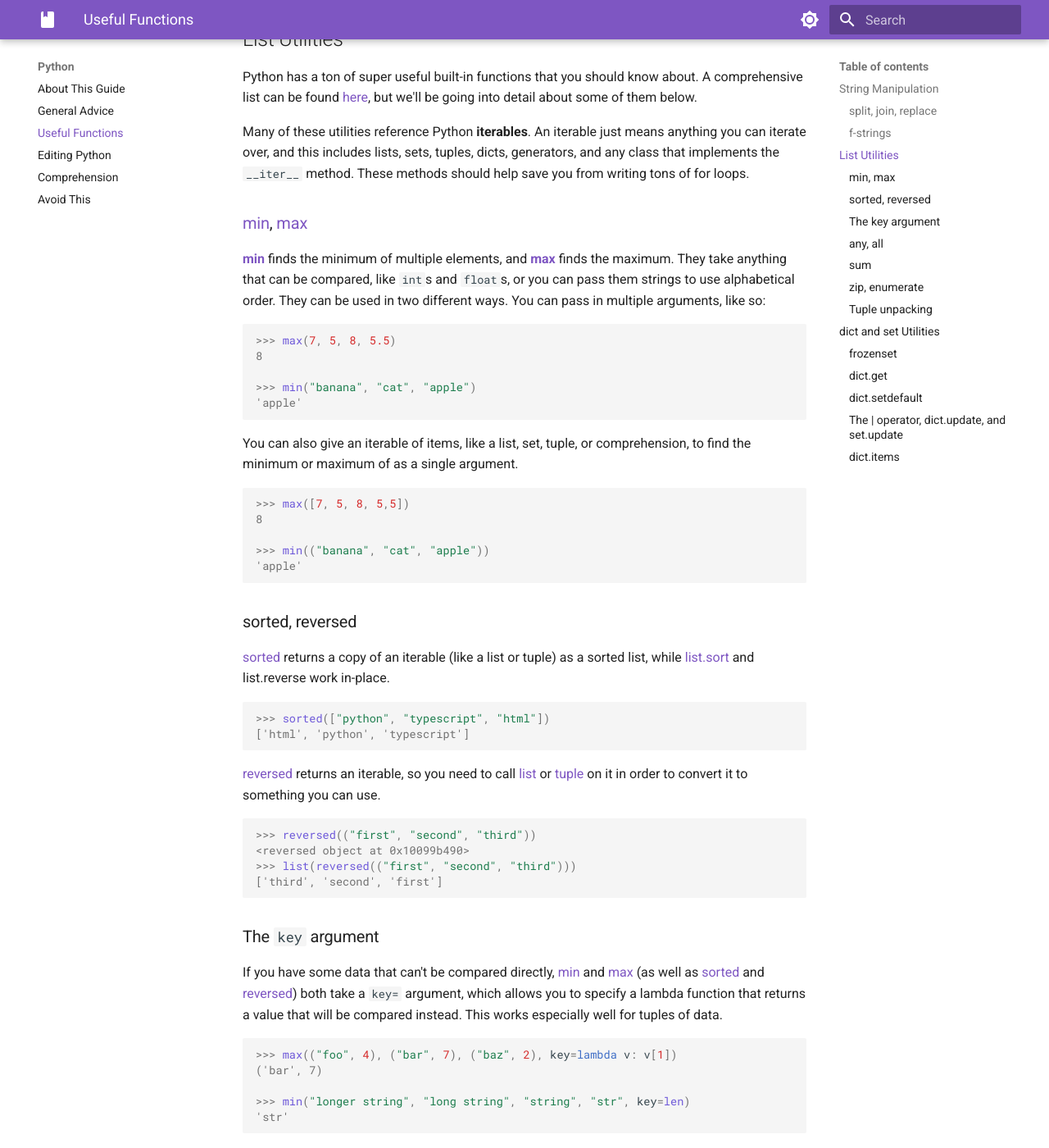
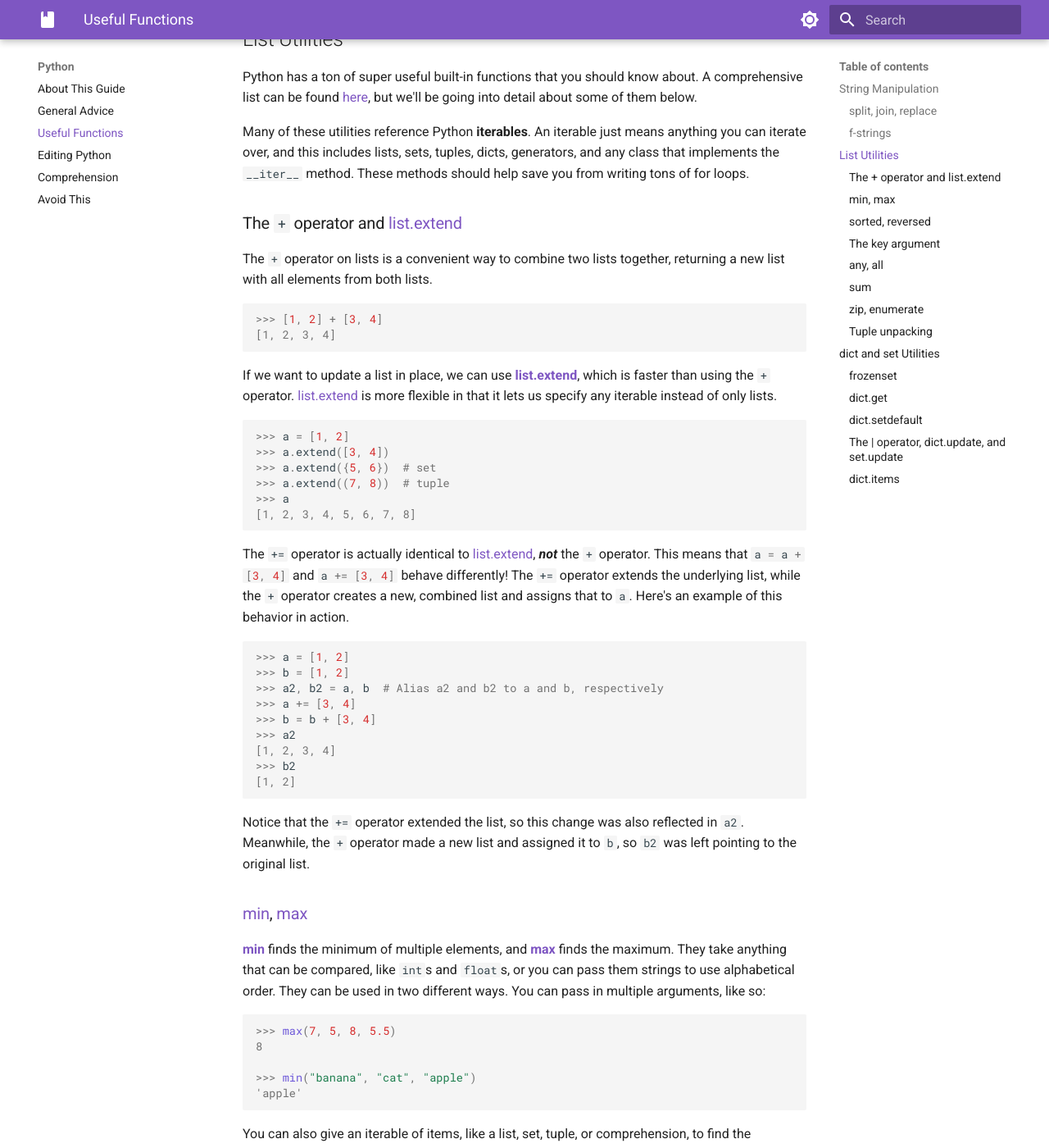
Before and after one commit to camtheman256/pages, an MkDocs documentation site: the page built from docs/python/02_functions.md, in a window 1280 px wide and 1400 px high, scrolled down 1693 px. Shown: the whole window at 82% size. Built offline with MkDocs 1.6.1 and Material for MkDocs 9.7.7, drawn with Linux system fonts in a browser that asks for light colours.

Commit message:
list.extend and +

````diff
--- a/docs/python/02_functions.md
+++ b/docs/python/02_functions.md
@@ -102,6 +102,54 @@ Many of these utilities reference Python **iterables**. An iterable just means
 anything you can iterate over, and this includes lists, sets, tuples, dicts,
 generators, and any class that implements the `__iter__` method. These methods
 should help save you from writing tons of for loops.
+
+### The `+` operator and [list.extend]
+
+The `+` operator on lists is a convenient way to combine two lists together,
+returning a new list with all elements from both lists.
+
+```pycon
+>>> [1, 2] + [3, 4]
+[1, 2, 3, 4]
+```
+
+If we want to update a list in place, we can use **[list.extend]**, which is
+faster than using the `+` operator. [list.extend] is more flexible in that it
+lets us specify any iterable instead of only lists.
+
+```pycon
+>>> a = [1, 2]
+>>> a.extend([3, 4])
+>>> a.extend({5, 6})  # set
+>>> a.extend((7, 8))  # tuple
+>>> a
+[1, 2, 3, 4, 5, 6, 7, 8]
+```
+
+The `+=` operator is actually identical to [list.extend], **_not_** the `+`
+operator. This means that `#!py a = a + [3, 4]` and `#!py a += [3, 4]` behave
+differently! The `+=` operator extends the underlying list, while the `+`
+operator creates a new, combined list and assigns that to `a`. Here's an example
+of this behavior in action.
+
+```pycon
+>>> a = [1, 2]
+>>> b = [1, 2]
+>>> a2, b2 = a, b  # Alias a2 and b2 to a and b, respectively
+>>> a += [3, 4]
+>>> b = b + [3, 4]
+>>> a2
+[1, 2, 3, 4]
+>>> b2
+[1, 2]
+```
+
+Notice that the `+=` operator extended the list, so this change was also
+reflected in `a2`. Meanwhile, the `+` operator made a new list and assigned it
+to `b`, so `b2` was left pointing to the original list.
+
+[list.extend]:
+  https://docs.python.org/3/library/stdtypes.html#mutable-sequence-types
 
 ### [min], [max]
 
````
